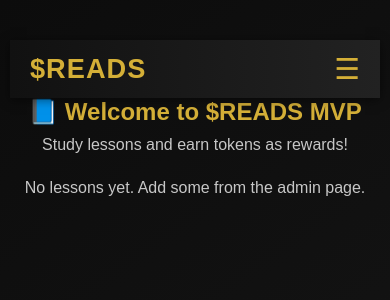
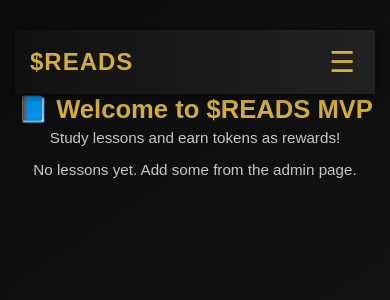
Before and after one commit to Great2008/reads-web-app, a Django app: page / in a window 390 px wide. Shown: the top 300 px of the page. Run offline with Django 5.2, Linux system fonts and the light colour scheme; data that the repository does not hold is empty.

Commit message:
update style.css

```diff
--- a/static/style.css
+++ b/static/style.css
@@ -24,6 +24,7 @@ body {
   flex-direction: column;
   align-items: center;
   min-height: 100vh;
+  /* Base padding for desktop/tablet */
   padding: 60px 20px 40px;
 }
 
@@ -84,42 +85,18 @@ body {
   font-size: 1.8rem;
   color: var(--gold);
   cursor: pointer;
+  /* Added for touch target size */
+  padding: 5px;
 }
 
 #menu-toggle {
   display: none;
 }
 
-@media (max-width: 768px) {
-  .nav-links {
-    position: absolute;
-    top: 60px;
-    left: 0;
-    width: 100%;
-    background: #111;
-    flex-direction: column;
-    align-items: center;
-    max-height: 0;
-    overflow: hidden;
-    transition: max-height 0.3s ease;
-  }
-
-  .nav-links li {
-    margin: 15px 0;
-  }
-
-  #menu-toggle:checked + .menu-icon + .nav-links {
-    max-height: 250px;
-  }
-
-  .menu-icon {
-    display: block;
-  }
-}
-
-/* === HEADERS === */
+/* --- HEADERS --- */
 h1 {
   color: var(--gold);
+  /* Desktop size */
   font-size: 2.4rem;
   margin-bottom: 10px;
   text-align: center;
@@ -138,6 +115,7 @@ p {
   border: 1px solid rgba(255, 215, 0, 0.15);
   border-radius: 16px;
   box-shadow: 0 4px 20px rgba(212, 175, 55, 0.05);
+  /* Base padding for desktop/tablet */
   padding: 25px;
   margin: 15px auto;
   width: 100%;
@@ -155,6 +133,7 @@ p {
   text-decoration: none;
   color: var(--gold-light);
   font-weight: 600;
+  /* Desktop size */
   font-size: 1.3rem;
   transition: color 0.2s;
 }
@@ -167,6 +146,8 @@ p {
 .lesson p {
   margin-top: 10px;
   color: var(--muted-text);
+  /* Re-setting default text-align */
+  text-align: left;
   font-size: 1rem;
 }
 
@@ -178,6 +159,8 @@ p {
   display: flex;
   align-items: center;
   gap: 5px;
+  /* Re-setting default text-align */
+  text-align: left;
 }
 
 /* === FOOTER === */
@@ -188,38 +171,115 @@ footer {
   color: var(--muted-text);
 }
 
-/* === RESPONSIVE ADAPTATION === */
+
+/* === RESPONSIVE ADAPTATION (Tablet/Mid-size) === */
 @media (max-width: 1024px) {
+  /* Tablet-specific typography and spacing */
   h1 {
-    font-size: 2rem;
+    font-size: 2.2rem;
+  }
+
+  p {
+    margin-bottom: 20px;
   }
 }
 
+/* --- 768px (Standard Tablet/Large Mobile Landscape) --- */
 @media (max-width: 768px) {
+  /* **NAVBAR CHANGES** */
+  .nav-container {
+    padding: 10px 15px;
+  }
+
+  .nav-logo {
+    font-size: 1.5rem;
+  }
+
+  .nav-links {
+    position: absolute;
+    /* Adjust top based on new nav-container padding */
+    top: 50px;
+    left: 0;
+    width: 100%;
+    background: #111;
+    flex-direction: column;
+    align-items: center;
+    max-height: 0;
+    overflow: hidden;
+    transition: max-height 0.3s ease;
+    /* Ensure links are fully above content */
+    z-index: 999;
+  }
+
+  .nav-links li {
+    margin: 15px 0;
+  }
+
+  #menu-toggle:checked + .menu-icon + .nav-links {
+    /* Adjusted height for a more realistic menu size */
+    max-height: 200px;
+  }
+
+  .menu-icon {
+    display: block;
+  }
+
+  /* **BODY/CONTENT CHANGES** */
   h1 {
-    font-size: 1.7rem;
+    font-size: 1.8rem;
   }
 
   .lesson {
-    padding: 18px;
+    /* Reduced padding for smaller screen */
+    padding: 20px;
+  }
+
+  .lesson h3 a {
+    font-size: 1.2rem;
+  }
+
+  /* Footer adjustment */
+  footer {
+    margin-top: 30px;
+    font-size: 0.85rem;
+  }
+}
+
+/* --- 480px (Standard Mobile Portrait) --- */
+@media (max-width: 480px) {
+  body {
+    /* Increased side padding for mobile, reduced top/bottom */
+    padding: 30px 15px 20px;
+  }
+
+  h1 {
+    font-size: 1.6rem;
+    /* Reduced margin for tighter vertical space */
+    margin-bottom: 5px;
+  }
+
+  p {
+    font-size: 0.95rem;
+    margin-bottom: 15px;
+  }
+
+  .lesson {
+    border-radius: 12px;
+    /* Minimized padding for small screens */
+    padding: 15px;
+    margin: 10px auto;
   }
 
   .lesson h3 a {
     font-size: 1.1rem;
   }
-}
 
-@media (max-width: 480px) {
-  body {
-    padding: 40px 10px;
+  .lesson p {
+    font-size: 0.9rem;
   }
 
-  h1 {
-    font-size: 1.5rem;
-  }
-
-  .lesson {
-    border-radius: 14px;
-    padding: 16px;
+  .lesson p:last-child {
+    margin-top: 10px;
+    font-size: 0.9rem;
   }
 }
```
